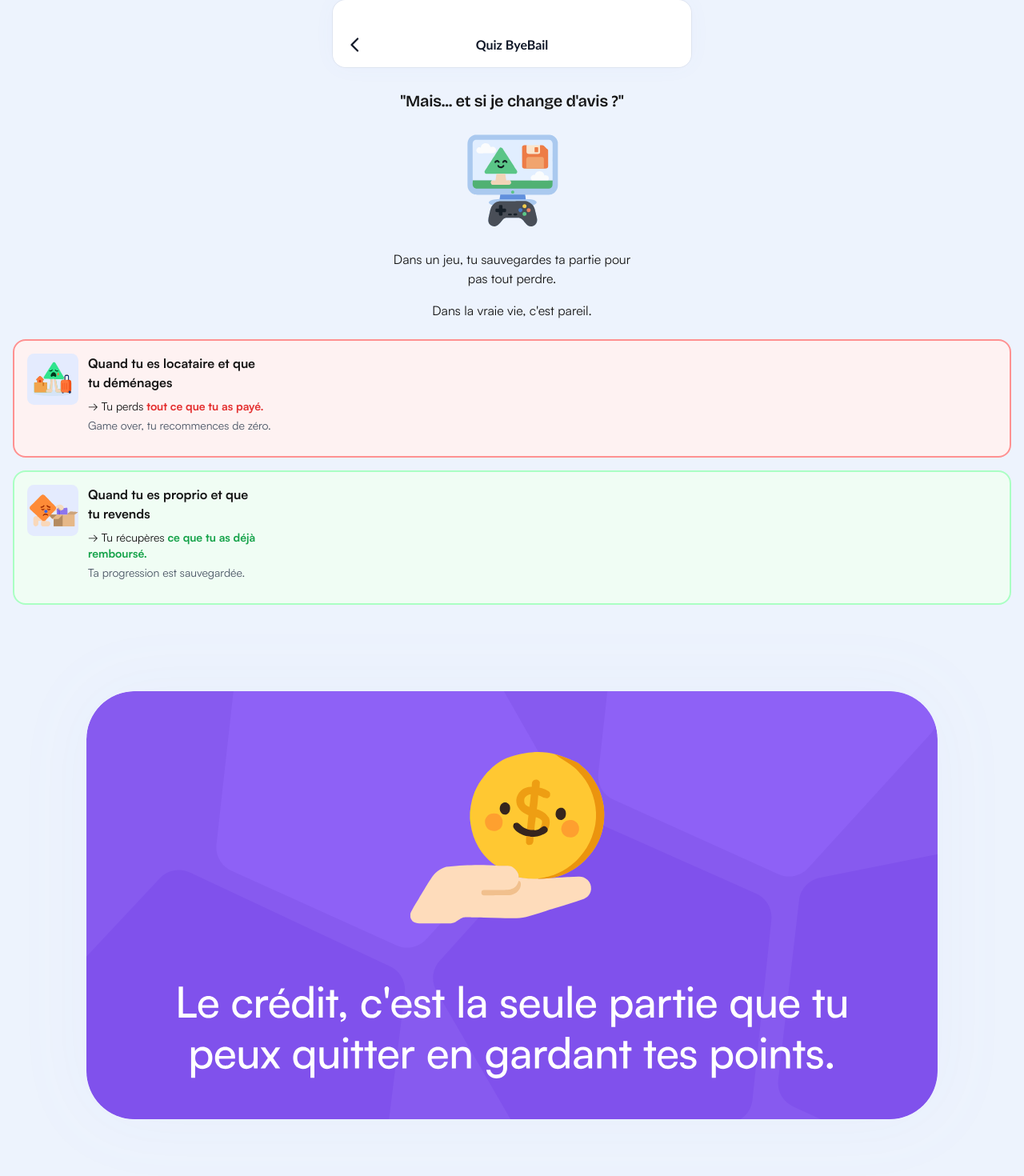
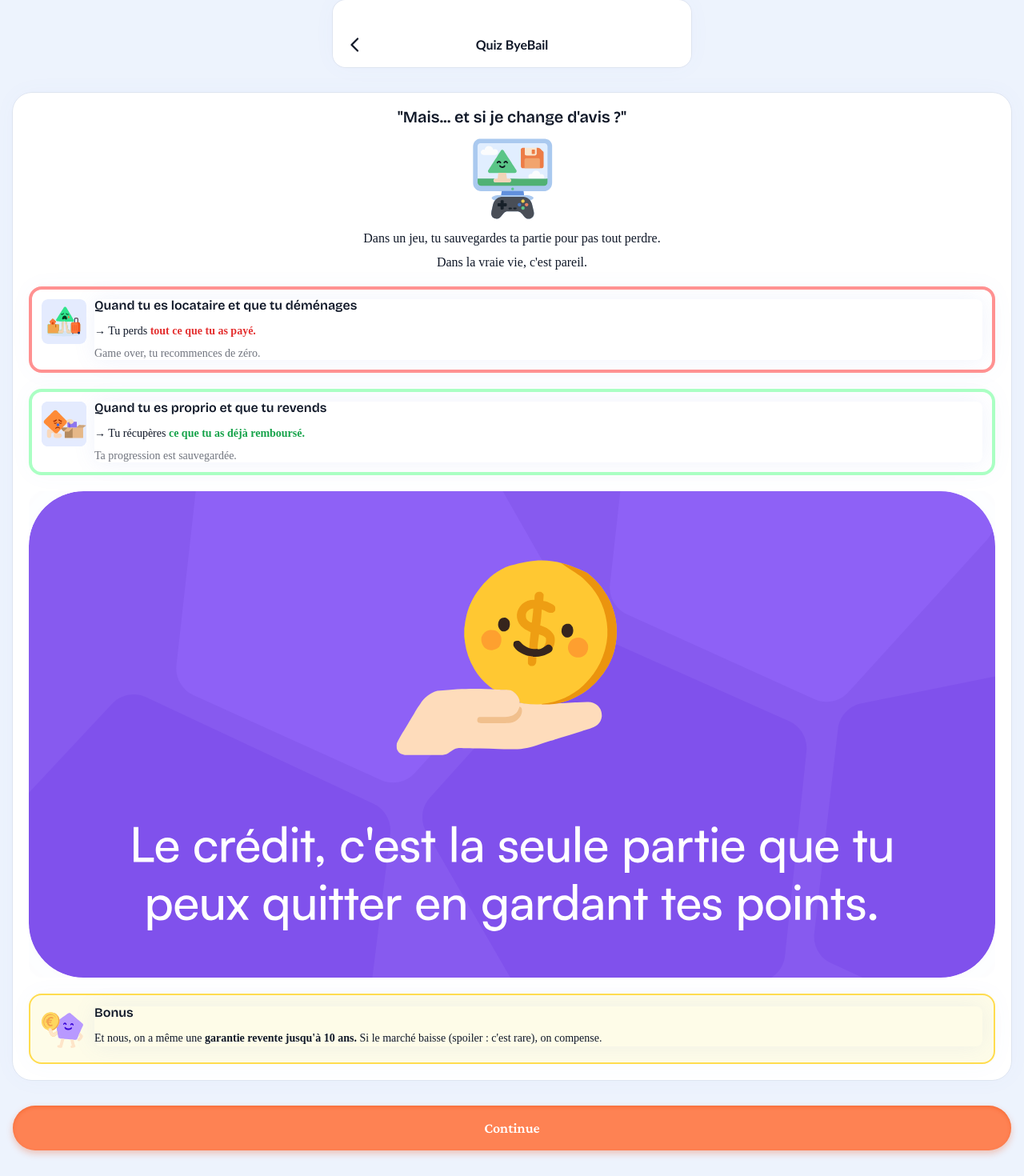
Before and after one commit to CLEMENT-R-DEV/ByeBail-Quizz, a Next.js app: page /change-avis in a window 1280 px wide. Shown: the top 1470 px of the page at 80% size. Built offline with nearby package versions, Linux system fonts and the light colour scheme.

Commit message:
(fix): UI/UX

```diff
--- a/app/change-avis/page.tsx
+++ b/app/change-avis/page.tsx
@@ -18,23 +18,14 @@
 
       {/* Main content */}
       <main className="flex-1 flex flex-col mx-4 pt-8 pb-6">
-        {/* Titre principal */}
-        <h2
-          className="text-center mb-6"
-          style={{
-            fontFamily: 'var(--font-bricolage-grotesque), sans-serif',
-            fontWeight: 600,
-            fontSize: '20px',
-            lineHeight: '100%',
-            letterSpacing: '-0.01em',
-          }}
-        >
-          &quot;Mais... et si je change d&apos;avis ?&quot;
-        </h2>
+        {/* Carte principale blanche */}
+        <div className="p-5 bg-white rounded-3xl shadow-[0px_0px_27.5px_0px_rgba(104,137,228,0.04)] outline outline-[0.80px] outline-offset-[-0.80px] outline-black/5 flex flex-col justify-center items-center gap-5">
+          {/* Titre et image */}
+          <div className="self-stretch flex flex-col justify-start items-center gap-2.5">
+            <div className="self-stretch text-center justify-center text-gray-900 text-xl font-semibold font-['Bricolage_Grotesque'] leading-5">&quot;Mais... et si je change d&apos;avis ?&quot;</div>
 
             {/* Image jeu */}
-        <div className="flex justify-center mb-6">
-          <div className="relative w-32 h-32">
+            <div className="w-28 h-28 relative overflow-hidden">
               <Image
                 src="/images/jeu.svg"
                 alt="Jeu vidéo"
@@ -42,21 +33,18 @@
                 className="object-contain"
               />
             </div>
+
+            {/* Texte explicatif */}
+            <div className="self-stretch text-center justify-center text-gray-900 text-base font-normal font-['Satoshi'] leading-5">Dans un jeu, tu sauvegardes ta partie pour pas tout perdre.</div>
+            <div className="self-stretch text-center justify-center text-gray-900 text-base font-normal font-['Satoshi'] leading-5">Dans la vraie vie, c&apos;est pareil.</div>
           </div>
 
-        {/* Texte explicatif */}
-        <p className="text-center text-base mb-4">
-          Dans un jeu, tu sauvegardes ta partie pour<br />
-          pas tout perdre.
-        </p>
-        <p className="text-center text-base mb-6">
-          Dans la vraie vie, c&apos;est pareil.
-        </p>
-
+          {/* Section cartes comparatives */}
+          <div className="self-stretch flex flex-col justify-start items-start gap-5">
             {/* Carte rouge - Locataire */}
-        <div className="bg-red-50 border-[2px] border-[#FF9191] rounded-2xl p-4 mb-4">
-          <div className="flex items-start gap-3 mb-3">
-            <div className="relative w-16 h-16 flex-shrink-0">
+            <div className="self-stretch p-4 bg-white rounded-2xl shadow-[0px_0px_27.5px_0px_rgba(104,137,228,0.04)] outline outline-4 outline-offset-[-4px] outline-[#FF9191] flex flex-col justify-start items-start gap-2.5">
+              <div className="self-stretch flex justify-start items-start gap-2.5">
+                <div className="w-14 h-14 relative rounded-lg overflow-hidden">
                   <Image
                     src="/images/valise.svg"
                     alt="Valise"
@@ -64,25 +52,21 @@
                     className="object-contain"
                   />
                 </div>
-            <div className="flex-1">
-              <h3 className="font-bold text-base mb-2">
-                Quand tu es locataire et que<br />
-                tu déménages
-              </h3>
-              <p className="text-sm mb-1">
-                → Tu perds <span className="font-bold text-[#E43030]">tout ce que tu as payé.</span>
-              </p>
-              <p className="text-sm text-gray-600">
-                Game over, tu recommences de zéro.
-              </p>
+                <div className="flex-1 rounded-lg shadow-[0px_0px_27.5px_0px_rgba(104,137,228,0.10)] flex flex-col justify-center items-center gap-2.5">
+                  <div className="self-stretch justify-center text-gray-900 text-base font-semibold font-['Bricolage_Grotesque'] leading-4">Quand tu es locataire et que tu déménages</div>
+                  <div className="self-stretch justify-center">
+                    <span className="text-gray-900 text-sm font-normal font-['Satoshi'] leading-4">→ Tu perds </span>
+                    <span className="text-[#E43030] text-sm font-bold font-['Satoshi_Variable'] leading-4">tout ce que tu as payé.</span>
+                  </div>
+                  <div className="self-stretch justify-center text-gray-900/60 text-sm font-normal font-['Satoshi'] leading-4">Game over, tu recommences de zéro.</div>
                 </div>
               </div>
             </div>
 
             {/* Carte verte - Propriétaire */}
-        <div className="bg-green-50 border-[2px] border-[#AAFFC3] rounded-2xl p-4 mb-4">
-          <div className="flex items-start gap-3 mb-3">
-            <div className="relative w-16 h-16 flex-shrink-0">
+            <div className="self-stretch p-4 bg-white rounded-2xl shadow-[0px_0px_27.5px_0px_rgba(104,137,228,0.04)] outline outline-4 outline-offset-[-4px] outline-[#AAFFC3] flex flex-col justify-start items-start gap-2.5">
+              <div className="self-stretch flex justify-start items-start gap-2.5">
+                <div className="w-14 h-14 relative bg-indigo-100 rounded-lg overflow-hidden">
                   <Image
                     src="/images/carton.svg"
                     alt="Carton"
@@ -90,37 +74,32 @@
                     className="object-contain"
                   />
                 </div>
-            <div className="flex-1">
-              <h3 className="font-bold text-base mb-2">
-                Quand tu es proprio et que<br />
-                tu revends
-              </h3>
-              <p className="text-sm mb-1">
-                → Tu récupères <span className="font-bold text-[#16A34A]">ce que tu as déjà<br />remboursé.</span>
-              </p>
-              <p className="text-sm text-gray-600">
-                Ta progression est sauvegardée.
-              </p>
+                <div className="flex-1 rounded-lg shadow-[0px_0px_27.5px_0px_rgba(104,137,228,0.10)] flex flex-col justify-center items-center gap-2.5">
+                  <div className="self-stretch justify-center text-gray-900 text-base font-semibold font-['Bricolage_Grotesque'] leading-4">Quand tu es proprio et que tu revends</div>
+                  <div className="self-stretch justify-center">
+                    <span className="text-gray-900 text-sm font-normal font-['Satoshi'] leading-4">→ Tu récupères </span>
+                    <span className="text-[#16A34A] text-sm font-bold font-['Satoshi_Variable'] leading-4">ce que tu as déjà remboursé.</span>
+                  </div>
+                  <div className="self-stretch justify-center text-gray-900/60 text-sm font-normal font-['Satoshi'] leading-4">Ta progression est sauvegardée.</div>
                 </div>
               </div>
             </div>
 
             {/* Carte violette - Crédit */}
-        <div className="mb-4">
+            <div className="self-stretch relative rounded-2xl overflow-hidden">
               <Image
                 src="/images/credit.svg"
                 alt="Le crédit, c'est la seule partie que tu peux quitter en gardant tes points"
-            width={500}
-            height={150}
-            className="w-full h-auto"
-            style={{ width: '100%', height: 'auto' }}
+                width={400}
+                height={200}
+                className="object-contain w-full"
               />
             </div>
 
             {/* Carte jaune - Bonus */}
-        <div className="bg-yellow-50 border-[2px] border-[#FFDC4F] rounded-2xl p-4 mb-6">
-          <div className="flex items-start gap-3">
-            <div className="relative w-16 h-16 flex-shrink-0">
+            <div className="self-stretch p-4 bg-yellow-50 rounded-2xl shadow-[0px_0px_27.5px_0px_rgba(104,137,228,0.04)] outline outline-2 outline-offset-[-2px] outline-[#FFDC4F] flex flex-col justify-start items-start gap-2.5">
+              <div className="self-stretch flex justify-start items-start gap-2.5">
+                <div className="w-14 h-14 relative rounded-lg overflow-hidden">
                   <Image
                     src="/images/piece.svg"
                     alt="Pièce"
@@ -128,13 +107,15 @@
                     className="object-contain"
                   />
                 </div>
-            <div className="flex-1">
-              <h3 className="font-bold text-base mb-2">Bonus</h3>
-              <p className="text-sm">
-                Et nous, on a même une <span className="font-bold">garantie<br />
-                revente jusqu&apos;à 10 ans</span>. Si le marché baisse<br />
-                (spoiler : c&apos;est rare), on compense.
-              </p>
+                <div className="flex-1 rounded-lg shadow-[0px_0px_27.5px_0px_rgba(104,137,228,0.10)] flex flex-col justify-center items-center gap-2.5">
+                  <div className="self-stretch justify-center text-gray-900 text-base font-semibold font-['Bricolage_Grotesque'] leading-4">Bonus</div>
+                  <div className="self-stretch justify-center">
+                    <span className="text-gray-900 text-sm font-normal font-['Satoshi'] leading-4">Et nous, on a même une </span>
+                    <span className="text-gray-900 text-sm font-bold font-['Satoshi_Variable'] leading-4">garantie revente jusqu&apos;à 10 ans.</span>
+                    <span className="text-gray-900 text-sm font-normal font-['Satoshi'] leading-4"> Si le marché baisse (spoiler : c&apos;est rare), on compense.</span>
+                  </div>
+                </div>
+              </div>
             </div>
           </div>
         </div>
--- a/app/quiz/[id]/page.tsx
+++ b/app/quiz/[id]/page.tsx
@@ -137,6 +137,7 @@
           <QuestionBubble
             questionNumber={questionId}
             text={question.text}
+            titleText={question.titleText}
             infoText={questionId === 3 ? "Ça change les calculs de capacité d'emprunt " : undefined}
           />
         </div>
--- a/lib/questions.ts
+++ b/lib/questions.ts
@@ -127,7 +127,8 @@
   {
     id: 8,
     type: 'text',
-    text: "OK, on rentre dans le vif du sujet.\n\nPour te montrer tes appartements personnalisés, j'ai besoin de ton email.",
+    titleText: 'OK, on rentre dans le vif du sujet.',
+    text: "Pour te montrer tes appartements personnalisés, j'ai besoin de ton email.",
     placeholder: 'ton.email@example.fr',
     validation: (value: string) => {
       // Validation email basique
--- a/lib/types.ts
+++ b/lib/types.ts
@@ -11,6 +11,7 @@
   id: number;
   type: QuestionType;
   text: string;
+  titleText?: string; // titre optionnel pour la question (style différent)
   placeholder?: string; // pour input text
   choices?: Choice[]; // pour choix multiples
   choiceStyle?: 'card' | 'image'; // style des choix: card (avec bordure) ou image (seulement l'image)
```
Also changed, not shown: app/congratulations/page.tsx (+35 -49 lines), app/searching/page.tsx (+28 -46 lines), app/video-pause/page.tsx (+19 -18 lines), components/quiz/QuestionBubble.tsx (+12 -6 lines), public/images/credit.svg, public/images/search_2.svg (added). Lines whose indentation alone changed are shown as unchanged.
